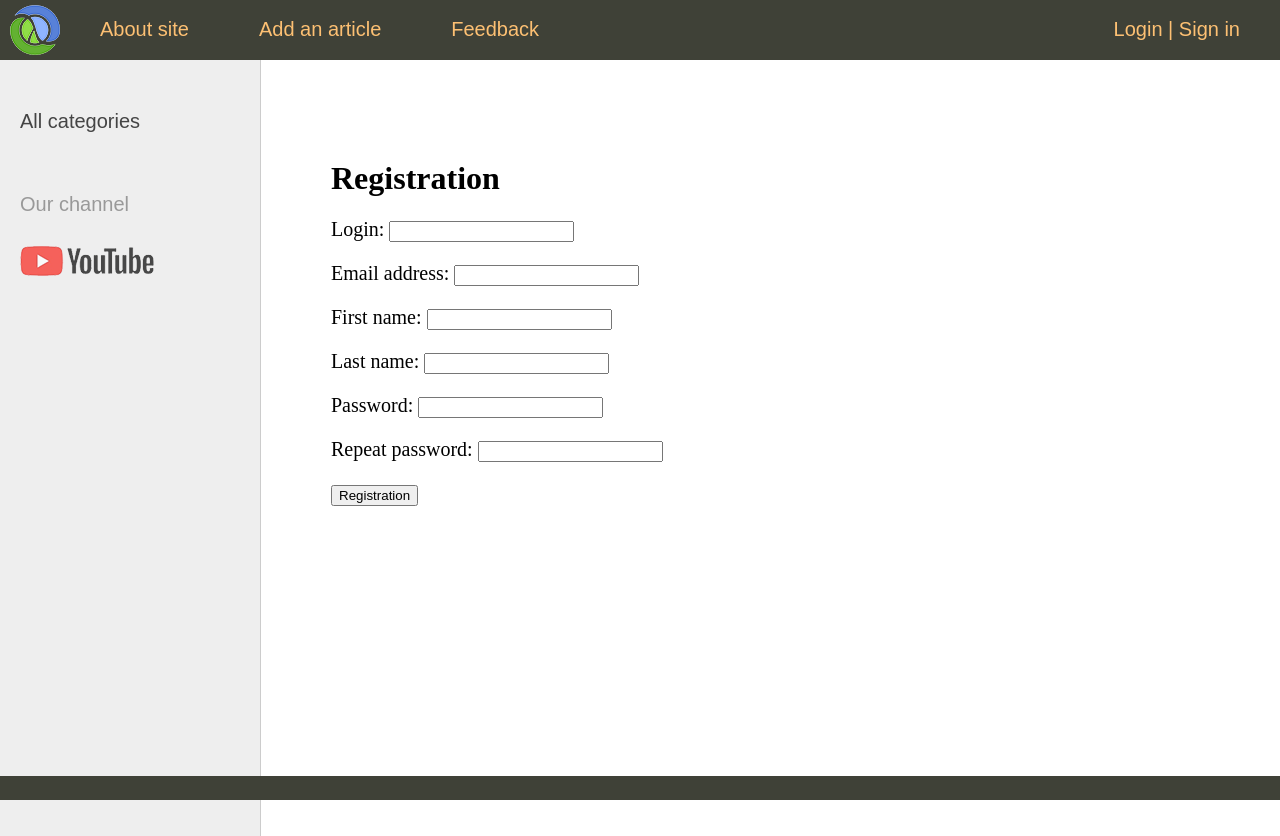
After one commit to Paul-Starodub/site_women, a Django app: page /users/register/ in a window 1280 px wide. The commit adds this page. Run offline with Django 5.2, Linux system fonts and the light colour scheme; data that the repository does not hold is empty.

Commit message:
add user registration

```diff
--- a/templates/base.html
+++ b/templates/base.html
@@ -30,7 +30,7 @@
   </form>
   {% else %}
       <li class="last">
-        <a href="{% url 'users:login' %}">Login</a> | <a href="#">Sign in</a>
+        <a href="{% url 'users:login' %}">Login</a> | <a href="{% url 'users:register' %}">Sign in</a>
       </li>
   {% endif %}
 			</ul>
--- a/users/forms.py
+++ b/users/forms.py
@@ -15,3 +15,45 @@ class LoginUserForm(AuthenticationForm):
     class Meta:
         model = get_user_model()
         fields = ("username", "password")
+
+
+class RegisterUserForm(forms.ModelForm):
+    username = forms.CharField(label="Login")
+    password = forms.CharField(
+        label="Password",
+        widget=forms.PasswordInput(),
+    )
+    password2 = forms.CharField(
+        label="Repeat password",
+        widget=forms.PasswordInput(),
+    )
+
+    class Meta:
+        model = get_user_model()
+        fields = (
+            "username",
+            "email",
+            "first_name",
+            "last_name",
+            "password",
+            "password2",
+        )
+        labels = (
+            {
+                "email": "E-mail",
+                "first_name": "First Name",
+                "last_name": "Last Name",
+            },
+        )
+
+    def clean_password2(self) -> str:
+        cd = self.cleaned_data
+        if cd["password"] != cd["password2"]:
+            raise forms.ValidationError("Different passwords")
+        return cd["password"]
+
+    def clean_email(self) -> str:
+        email = self.cleaned_data["email"]
+        if get_user_model().objects.filter(email=email).exists():
+            raise forms.ValidationError("Email already registered")
+        return email
--- /dev/null
+++ b/users/templates/users/register.html
@@ -0,0 +1,12 @@
+{% extends 'base.html' %}
+
+{% block content %}
+  <h1>Registration</h1>
+
+  <form action="" method="post">
+    {% csrf_token %}
+    <input type="hidden" name="next" value="next">
+    {{ form.as_p }}
+    <p><button type="submit">Registration</button></p>
+  </form>
+{% endblock %}
--- a/users/urls.py
+++ b/users/urls.py
@@ -7,6 +7,7 @@ from users import views
 urlpatterns = [
     path("login/", views.LoginUser.as_view(), name="login"),
     path("logout/", LogoutView.as_view(), name="logout"),
+    path("register/", views.register, name="register"),
 ]
 
 app_name = "users"
--- a/users/views.py
+++ b/users/views.py
@@ -1,7 +1,9 @@
 from django.contrib.auth.views import LoginView
+from django.http import HttpRequest, HttpResponse
+from django.shortcuts import render
 from django.urls import reverse_lazy
 
-from users.forms import LoginUserForm
+from users.forms import LoginUserForm, RegisterUserForm
 
 
 class LoginUser(LoginView):
@@ -14,3 +16,16 @@ class LoginUser(LoginView):
     ) -> str:  # if we want to use our url instead default,
         # or use LOGIN_REDIRECT_URL in settings.py
         return reverse_lazy("women:home")
+
+
+def register(request: HttpRequest) -> HttpResponse:
+    if request.method == "POST":
+        form = RegisterUserForm(request.POST)
+        if form.is_valid():
+            user = form.save(commit=False)
+            user.set_password(form.cleaned_data["password"])
+            user.save()
+            return render(request, "users/register_done.html")
+    else:
+        form = RegisterUserForm()
+    return render(request, "users/register.html", {"form": form})
```
Also changed, not shown: users/templates/users/register_done.html (added, +7 -0 lines).
